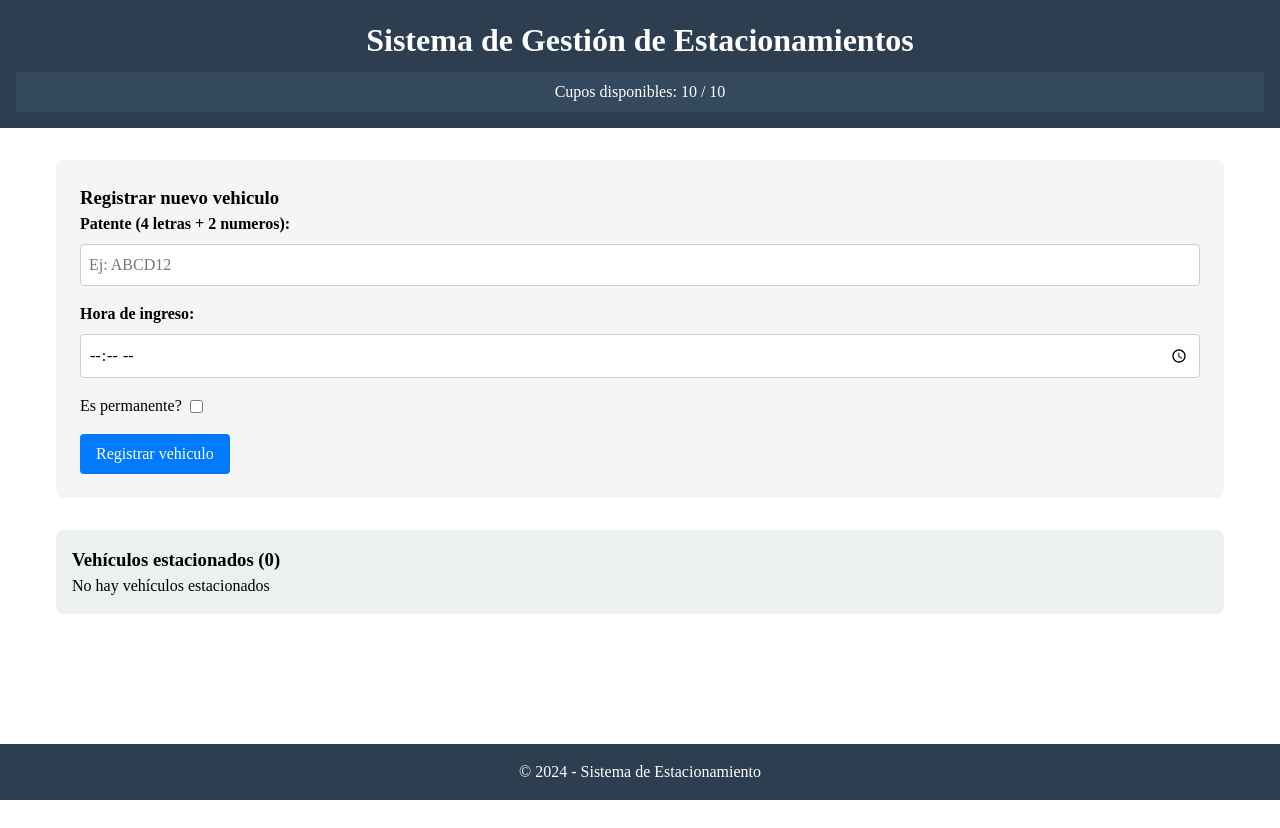
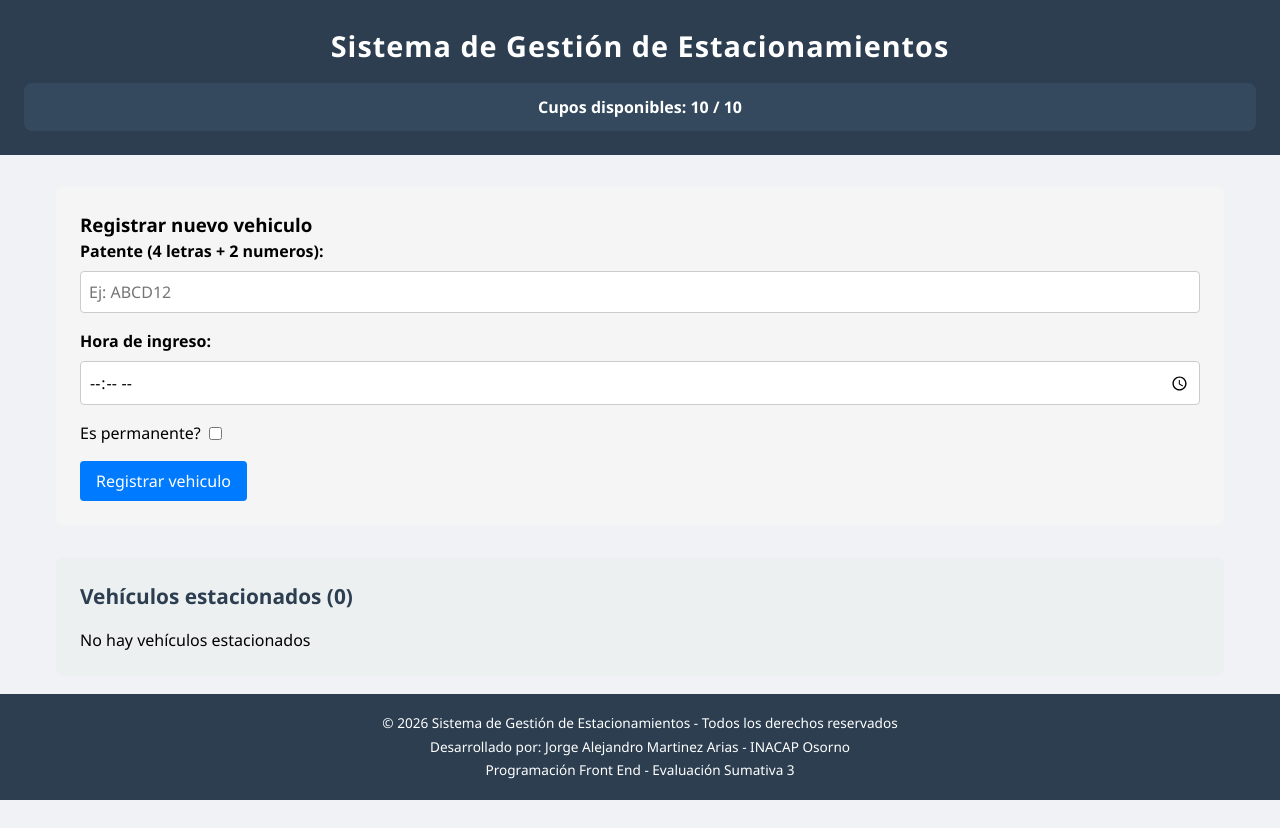
Before and after one commit to otrolemao/estacionamiento-app, a React (Vite) app: page / in a window 1280 px wide. Before the commit the page ends 800 px from the top, so only its background shows below. Built offline with nearby package versions, Linux system fonts and the light colour scheme.

Commit message:
version con footer actualizado y estilos mejorados

```diff
--- a/src/App.css
+++ b/src/App.css
@@ -1,28 +1,41 @@
 header {
   background-color: #2c3e50;
   color: white;
-  padding: 1rem;
+  padding: 1.5rem;
   text-align: center;
+}
+
+header h1 {
+  font-size: 1.8rem;
+  letter-spacing: 1px;
 }
 
 .cupos {
   background-color: #34495e;
-  padding: 0.5rem;
-  margin-top: 0.5rem;
-  border-radius: 4px;
+  padding: 0.75rem;
+  margin-top: 1rem;
+  border-radius: 8px;
+  font-weight: bold;
 }
 
 main {
   max-width: 1200px;
   margin: 2rem auto;
   padding: 0 1rem;
+  padding-bottom: 120px;
 }
 
 .lista-container {
   margin-top: 2rem;
-  padding: 1rem;
+  padding: 1.5rem;
   background-color: #ecf0f1;
   border-radius: 8px;
+}
+
+.lista-container h3 {
+  color: #2c3e50;
+  margin-bottom: 1rem;
+  font-size: 1.3rem;
 }
 
 footer {
@@ -33,4 +46,9 @@ footer {
   position: fixed;
   bottom: 0;
   width: 100%;
+  font-size: 0.85rem;
 }
+
+footer p {
+  margin: 0.2rem 0;
+}
--- a/src/App.jsx
+++ b/src/App.jsx
@@ -51,7 +51,9 @@ function App() {
       </main>
 
       <footer>
-        <p>© 2024 - Sistema de Estacionamiento</p>
+        <p>&copy; 2026 Sistema de Gestión de Estacionamientos - Todos los derechos reservados</p>
+        <p>Desarrollado por: Jorge Alejandro Martinez Arias - INACAP Osorno</p>
+        <p>Programación Front End - Evaluación Sumativa 3</p>
       </footer>
     </>
   )
--- a/src/styles/global.css
+++ b/src/styles/global.css
@@ -12,9 +12,11 @@ html {
 }
 
 body {
+  font-family: 'Segoe UI', Tahoma, Geneva, Verdana, sans-serif;
   line-height: 1.5;
   -webkit-font-smoothing: antialiased;
   -moz-osx-font-smoothing: grayscale;
+  background-color: #f0f2f5;
 }
 
 img,
```
